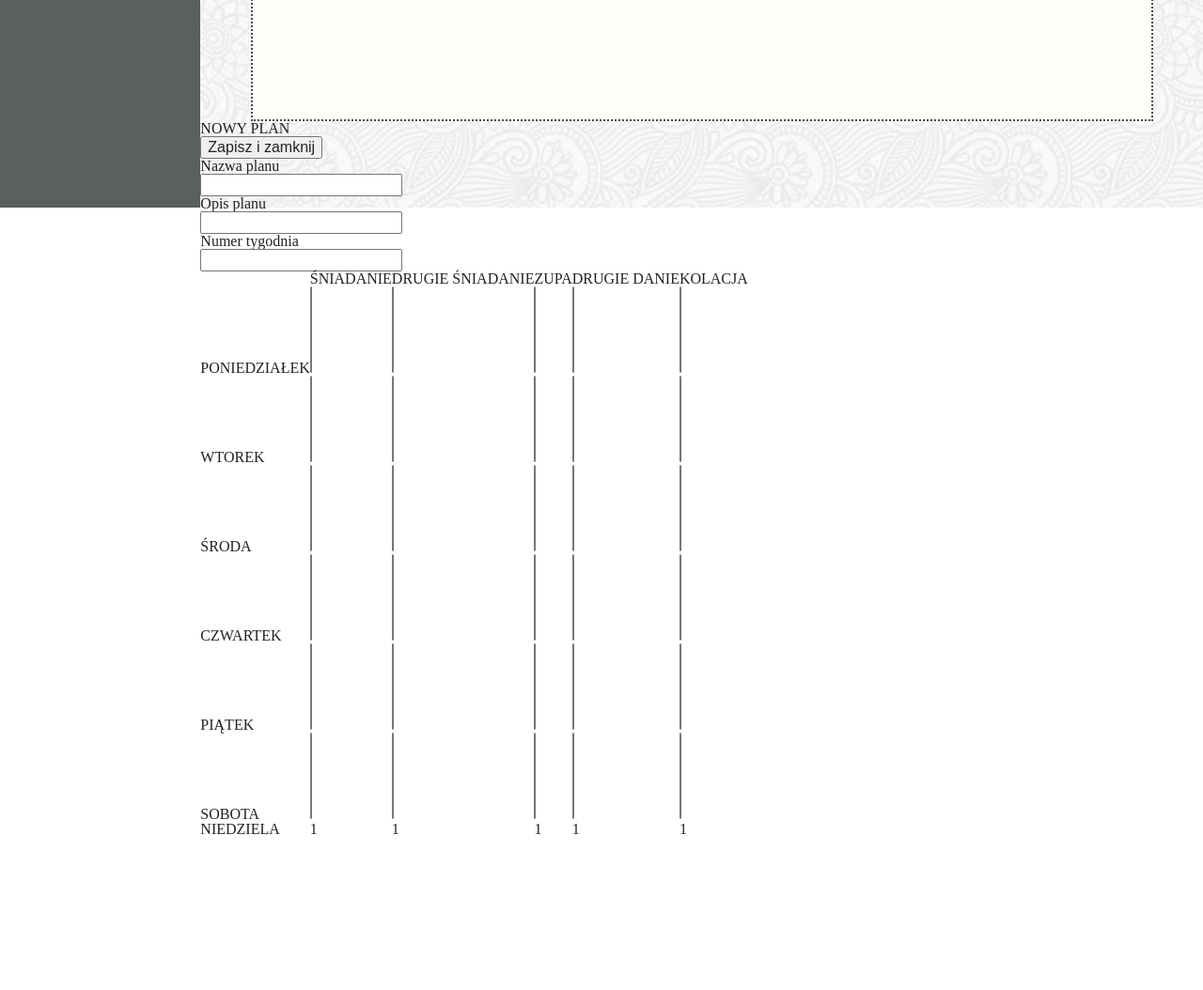
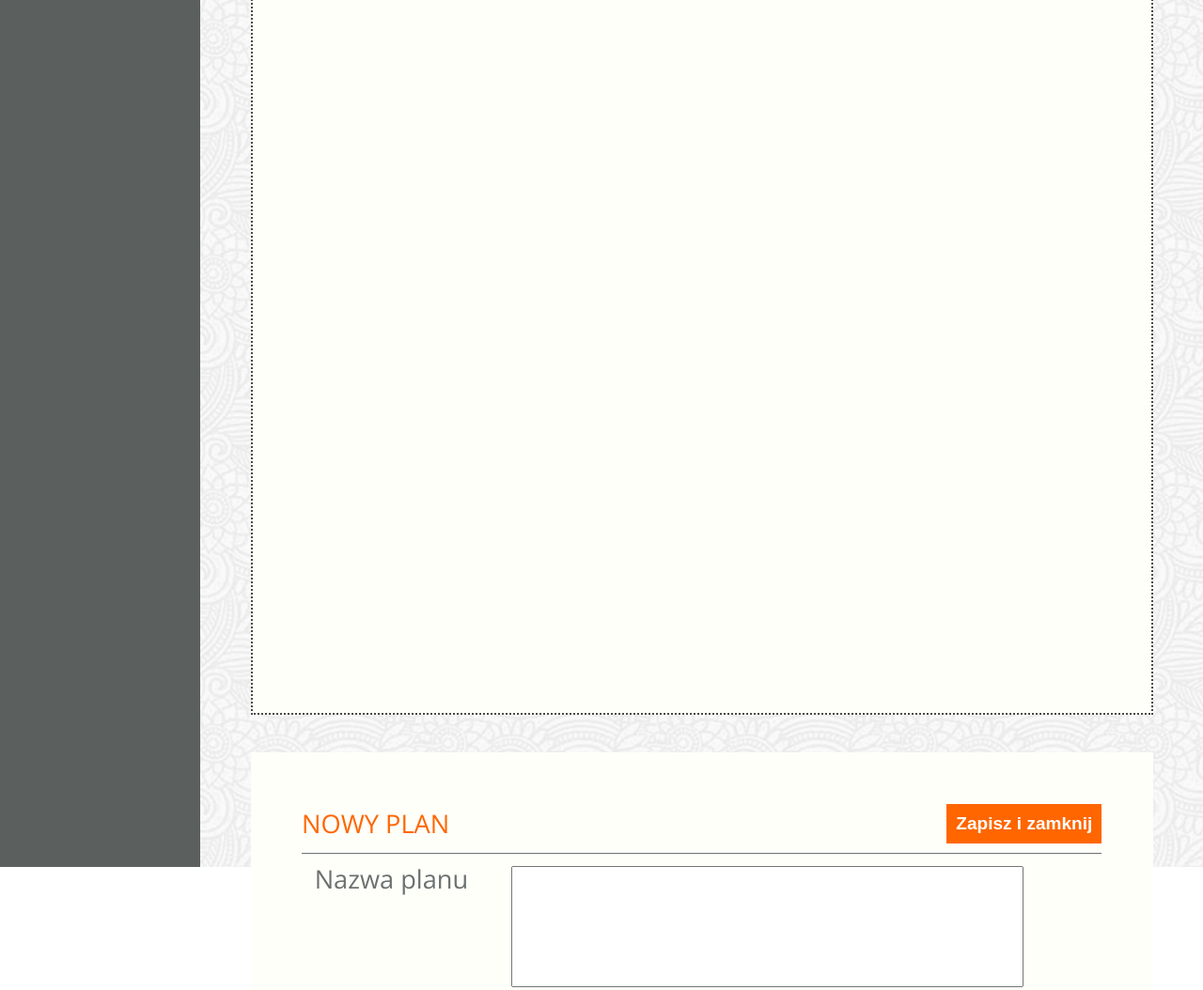
Before and after one commit to ogi009/ZaplanujJedzonko, a website: page app.html in a window 1280 px wide. Shown: the part 1180-2234 px from the top of the page at 94% size. Before the commit the page ends 2071 px from the top, so only its background shows below. Drawn offline with nearby package versions, Linux system fonts and the light colour scheme; a web font is replaced by a local one.

Commit message:
Schedule plan layout

```diff
--- a/app.html
+++ b/app.html
@@ -43,21 +43,9 @@
             <div class="grid_plan d_none">
                 <div class="add_recipt"></div>
                 <div class="add_plan"></div>
-                <div class="notification_recipt">
-                    <i class="fas fa-info-circle"></i>
-                    <h3>Masz już 99 przepisów, nieźle!</h3>
-                    <i class="fas fa-window-close"></i>
-                </div>
-                <div class="notification_plan">
-                    <i class="fas fa-exclamation-circle"></i>
-                    <h3>Pamiętaj, aby dodać plan!</h3>
-                    <i class="fas fa-window-close"></i>
-                </div>
-                <div class="notification_bonapetit">
-                    <i class="fas fa-check-circle"></i>
-                    <h3>Świetnie że jesteś! Udanego planowania i samcznego! :)</h3>
-                    <i class="fas fa-window-close"></i>
-                </div>
+                <div class="notification_recipt"></div>
+                <div class="notification_plan"></div>
+                <div class="notification_bonapetit"></div>
                 <div class="week_plan">
                     <p class="week_plan_title"></p>
                     <table class="week_plan_table">
@@ -231,7 +219,6 @@
     </div>
 </div>
 
-
 <script src="js/schedule.js"></script>
 <script src="js/app.js"></script>
 </body>
--- a/js/app.js
+++ b/js/app.js
@@ -11,7 +11,7 @@ document.addEventListener("DOMContentLoaded", function () {
     if (localStorage.getItem('name') !== null) {
         userName = localStorage.getItem('name');
         message.classList.add("d_none");
-        gridPlan.classList.remove("d_none");
+        //gridPlan.classList.remove("d_none");
         user.innerText = userName;
     } else {
         form.addEventListener('submit', e => {
--- a/js/schedule.js
+++ b/js/schedule.js
@@ -29,6 +29,7 @@ Schedule.prototype.showPlan = function () {
     document.addEventListener("DOMContentLoaded", () => {
         const weekPlanTitle = document.querySelector(".week_plan_title");
         weekPlanTitle.innerText = `Twój plan na ${this.weekNumber} tydzień`;
+
         const weekPlan = document.querySelector("#schedule_table");
         weekPlan.innerHTML = `
         <tr class="week_plan-breakfast">
--- a/scss/elements/_app.scss
+++ b/scss/elements/_app.scss
@@ -2,6 +2,7 @@
 .app {
   margin: 0;
   padding: 0;
+  width: 100%;
   height: 100vh;
 
   .first_row {
--- a/scss/elements/_grid.scss
+++ b/scss/elements/_grid.scss
@@ -1,5 +1,5 @@
 $columns: 18;
-$column-base-width: 100vw / $columns;
+$column-base-width: 100% / $columns;
 * {
   box-sizing: border-box;
 }
--- /dev/null
+++ b/scss/elements/schedule.scss
@@ -0,0 +1,99 @@
+.schedule_plan {
+  height: 90%;
+  width: 90%;
+  margin: 40px auto 0;
+  padding: 2em;
+  background-color: $colorBackground;
+  color: $colorTable;
+  font-size: 1.7em;
+  font-family: $fontOpenSans;
+}
+
+.d_grid {
+  display: grid;
+  grid-template-columns: repeat(12, 1fr);
+  grid-template-rows: repeat(3, 1fr);
+  gap: 15px;
+  height: 30%;
+  width: 100%;
+  margin: 0 auto;
+
+}
+
+.plan_header {
+  display: flex;
+  justify-content: space-between;
+  align-items: center;
+  padding-bottom: 10px;
+  border-bottom: 1px solid $colorTable;
+  color: $colorButtons;
+
+  button {
+    font-size: 0.7em;
+    background-color: $colorButtons;
+    color: white;
+    font-weight: 700;
+    padding: 10px 10px;
+    border: none;
+  }
+}
+
+.plan_content {
+  padding: 0.5em;
+
+  .text {
+    grid-column: 1 / 4;
+  }
+
+  .input {
+    grid-column: 4/12;
+    text-align: center;
+  }
+
+  .plan_description-text {
+    grid-row: 2/4;
+  }
+
+  .plan_description-input {
+    grid-row: 2/4;
+  }
+
+  .plan_weekNumber-input {
+    text-align: center;
+    width: 1.7em;
+  }
+}
+
+.plan_table {
+  width: 100%;
+  text-align: center;
+
+  td, th {
+    width: calc(100% / 6);
+    display: inline-block;
+    vertical-align: middle;
+    padding: 15px;
+  }
+
+  .bold {
+    font-size: 0.8em;
+    font-weight: bold;
+    text-align: left;
+  }
+
+  thead {
+    font-weight: bold;
+    border-top: 1px solid $colorText;
+  }
+
+  tr {
+    border-bottom: 1px solid $colorText;
+  }
+
+  select {
+    font-size: 0.7em;
+    option {
+      font-size: 0.7em;
+    }
+  }
+}
--- a/scss/main.scss
+++ b/scss/main.scss
@@ -14,7 +14,7 @@
 @import 'elements/footer';
 @import "elements/welcomePage";
 @import "elements/week_plan";
-
+@import "elements/schedule";
 
 @import 'settings/hudini';
 @import "elements/week_plan";
```
Also changed, not shown: css/main.css.
